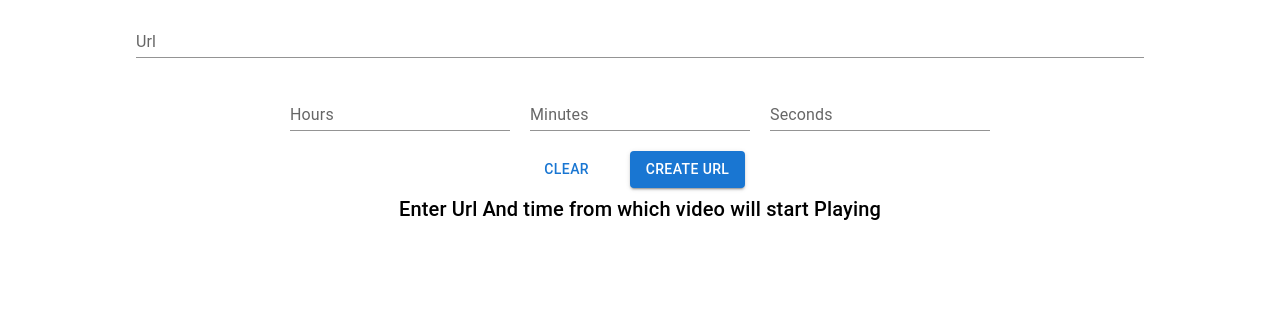
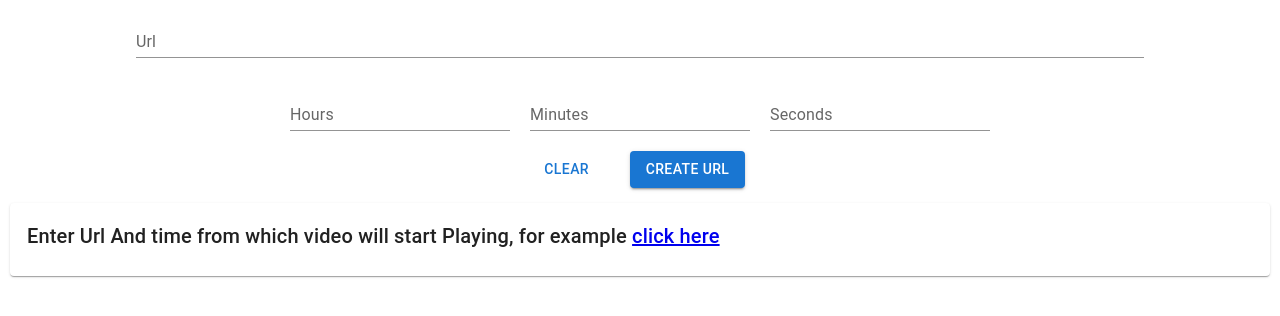
Before and after one commit to mehardiknaik/youtube-time, a React (Create React App) app: page / in a window 1280 px wide. Shown: the top 316 px of the page. Built offline with nearby package versions, Linux system fonts and the light colour scheme.

Commit message:
click here added

```diff
--- a/src/components/Main/Main.jsx
+++ b/src/components/Main/Main.jsx
@@ -87,9 +87,9 @@ function Main() {
           </Button>
         </div>
       </form>
-      <div className={styles.newurlcontainer}>
+      <Card className={styles.newurl}>
         {newurl ? (
-          <Card className={styles.newurl}>
+          <>
             <Typography
               variant="h6"
               gutterBottom
@@ -117,13 +117,16 @@ function Main() {
                 onClick={() => window.open(newurl)}
               />
             </div>
-          </Card>
+          </>
         ) : (
           <Typography variant="h6" gutterBottom component="div">
-            Enter Url And time from which video will start Playing
+            Enter Url And time from which video will start Playing, for example{' '}
+            <a href="https://youtu.be/iSo9l950QLo?t=62" target="_blank">
+              click here
+            </a>
           </Typography>
         )}
-      </div>
+      </Card>
     </div>
   );
 }
--- a/src/components/Main/Main.module.css
+++ b/src/components/Main/Main.module.css
@@ -20,14 +20,13 @@
     display: flex;
     gap: 31px;
 }
-.newurlcontainer{
-    margin: 0 10px;
-}
+
 .newurl{
     display: flex;
     justify-content: space-between;
     padding: 17px;
     gap: 16px;
+    margin: 10px;
 }
 .buttonContainer{
     display: flex;
```
